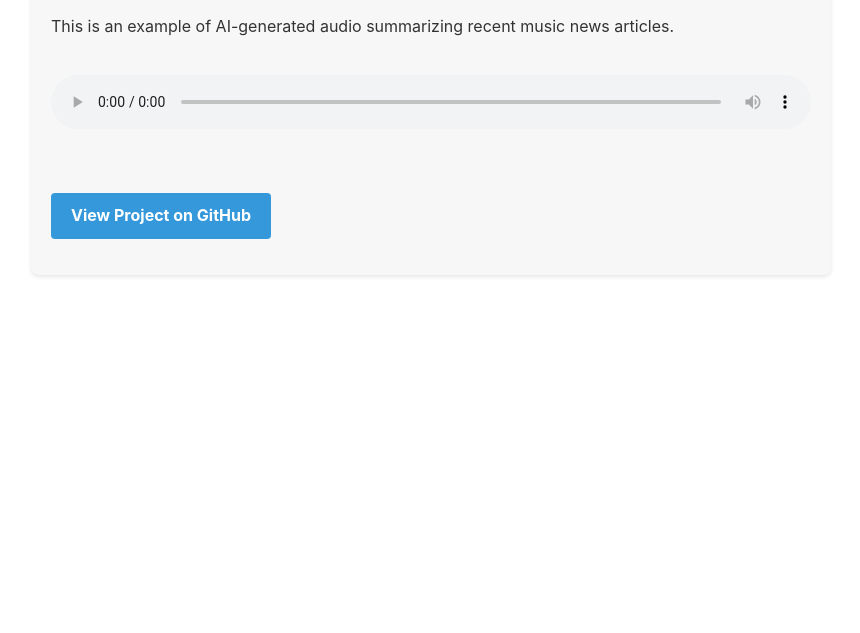
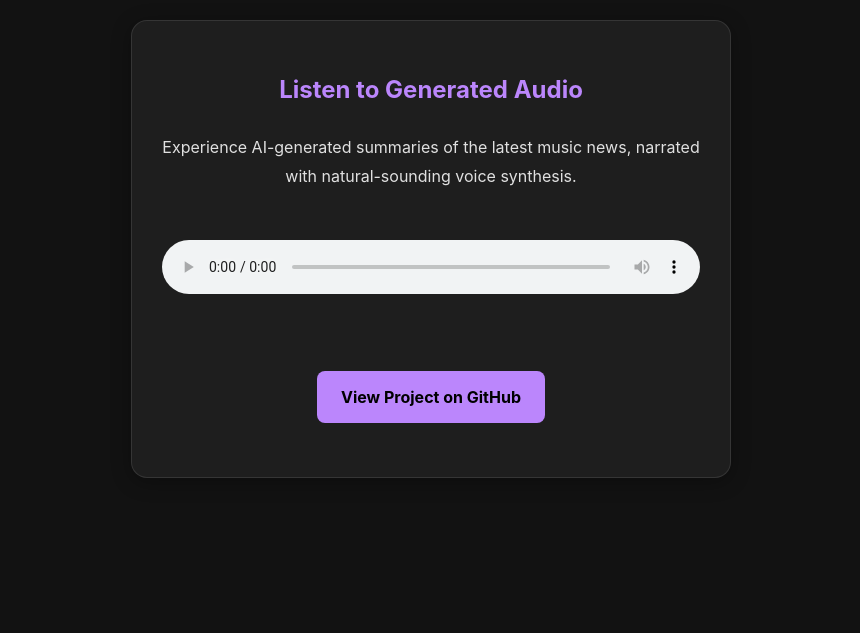
Before and after one commit to userclassgit/ai-music-news-agent, a plain HTML site: page docs/index.html in a window 1280 px wide. Shown: the part 207-840 px from the top of the page, without its empty margins (209-1069 px from the left). Before the commit the page ends 800 px from the top, so only its background shows below. Drawn offline with Linux system fonts and the light colour scheme.

Commit message:
Update demo page with dark mode styling

```diff
--- a/docs/index.html
+++ b/docs/index.html
@@ -5,53 +5,107 @@
     <meta name="viewport" content="width=device-width, initial-scale=1.0">
     <title>AI Music News Audio Demo</title>
     <style>
+        :root {
+            --bg-color: #121212;
+            --card-bg: #1e1e1e;
+            --text-color: #e0e0e0;
+            --heading-color: #bb86fc;
+            --accent-color: #03dac6;
+            --button-bg: #bb86fc;
+            --button-hover: #9d65f9;
+        }
+
         body {
             font-family: -apple-system, BlinkMacSystemFont, "Segoe UI", Roboto, Helvetica, Arial, sans-serif;
             line-height: 1.6;
-            color: #333;
+            background-color: var(--bg-color);
+            color: var(--text-color);
             max-width: 800px;
             margin: 0 auto;
             padding: 20px;
+            min-height: 100vh;
+            display: flex;
+            flex-direction: column;
+            justify-content: center;
         }
-        h1 {
-            color: #2c3e50;
+
+        h1, h2 {
+            color: var(--heading-color);
+            text-align: center;
+            margin-bottom: 1.5rem;
         }
+
         .demo-container {
             margin: 30px 0;
-            padding: 20px;
-            background-color: #f7f7f7;
-            border-radius: 8px;
-            box-shadow: 0 2px 4px rgba(0,0,0,0.1);
+            padding: 30px;
+            background-color: var(--card-bg);
+            border-radius: 16px;
+            box-shadow: 0 4px 20px rgba(0,0,0,0.3);
+            border: 1px solid rgba(255,255,255,0.1);
         }
+
         audio {
             width: 100%;
-            margin: 20px 0;
+            margin: 25px 0;
+            border-radius: 12px;
         }
+
         .button {
             display: inline-block;
-            background-color: #3498db;
-            color: white;
-            padding: 10px 20px;
+            background-color: var(--button-bg);
+            color: #000000;
+            padding: 12px 24px;
             text-decoration: none;
-            border-radius: 4px;
+            border-radius: 8px;
             font-weight: bold;
             margin-top: 20px;
+            transition: all 0.3s ease;
+            text-align: center;
+        }
+
+        .button:hover {
+            background-color: var(--button-hover);
+            transform: translateY(-2px);
+            box-shadow: 0 4px 15px rgba(0,0,0,0.2);
+        }
+
+        p {
+            text-align: center;
+            margin: 1.5rem 0;
+            line-height: 1.8;
+        }
+
+        .container {
+            max-width: 600px;
+            margin: 0 auto;
+        }
+
+        @media (max-width: 600px) {
+            body {
+                padding: 15px;
+            }
+            .demo-container {
+                padding: 20px;
+                margin: 15px 0;
+            }
         }
     </style>
 </head>
 <body>
-    <h1>AI Music News Audio Demo</h1>
+    <div class="container">
+        <h1>AI Music News Audio Demo</h1>
 
-    <div class="demo-container">
-        <h2>Listen to Generated Audio</h2>
-        <p>This is an example of AI-generated audio summarizing recent music news articles.</p>
+        <div class="demo-container">
+            <h2>Listen to Generated Audio</h2>
+            <p>Experience AI-generated summaries of the latest music news, narrated with natural-sounding voice synthesis.</p>
 
-        <audio controls>
-            <source src="demo.mp3" type="audio/mpeg">
-            Your browser does not support the audio element.
-        </audio>
+            <audio controls>
+                <source src="demo.mp3" type="audio/mpeg">
+                Your browser does not support the audio element.
+            </audio>
 
-        <p><a class="button" href="https://github.com/userclassgit/ai-music-news-agent">View Project on GitHub</a></p>
+            <p><a class="button" href="https://github.com/userclassgit/ai-music-news-agent">View Project on GitHub</a></p>
+        </div>
     </div>
 </body>
 </html>
```
